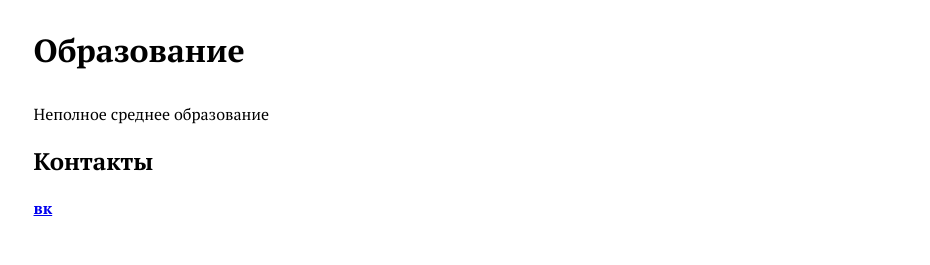
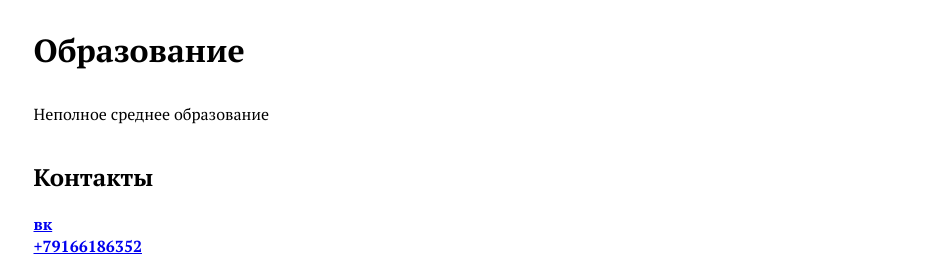
Before and after one commit to Maksim2745/work1, a plain HTML site: page index.html in a window 1280 px wide. Shown: the part 719-984 px from the top of the page, without its empty margins (174-1104 px from the left). Before the commit the page ends 946 px from the top, so only its background shows below. Drawn offline with Linux system fonts and the light colour scheme.

Commit message:
Исправления после ревью

```diff
--- a/css/main.css
+++ b/css/main.css
@@ -60,4 +60,13 @@
   .list-item__description{
     font-size: 16px;
     font-weight: 400;
+
   }
+  .contacts {
+    display: flex;
+    flex-direction: column;
+    column-gap: 12px;
+    }
+  .section__title{
+    column-gap: 12px;
+  }
--- a/index.html
+++ b/index.html
@@ -32,9 +32,10 @@
                 </li>
             </ul>
         </section>
-        <section>
-            <h2>Контакты</h2>
-            <a href="https://vk.com/id654162701"> вк</a>
+        <section class="contacts">
+            <h2 >Контакты</h2>
+            <a href="https://vk.com/id654162701" class="contacts__link" > вк</a>
+                <a href="tel:79166186352"class="contacts__title">+79166186352</a>
         </section>
     </div>
 </body>
```
